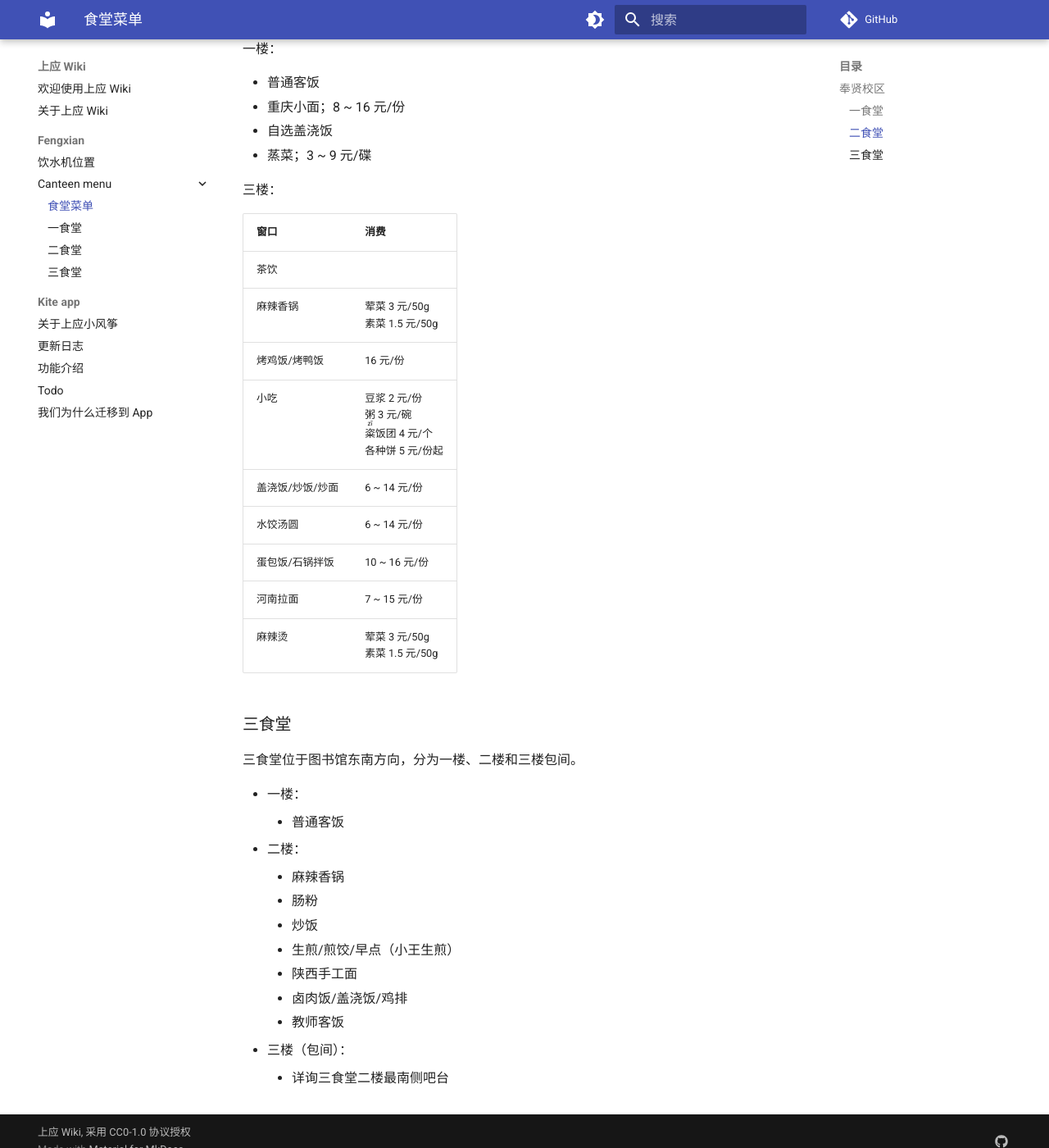
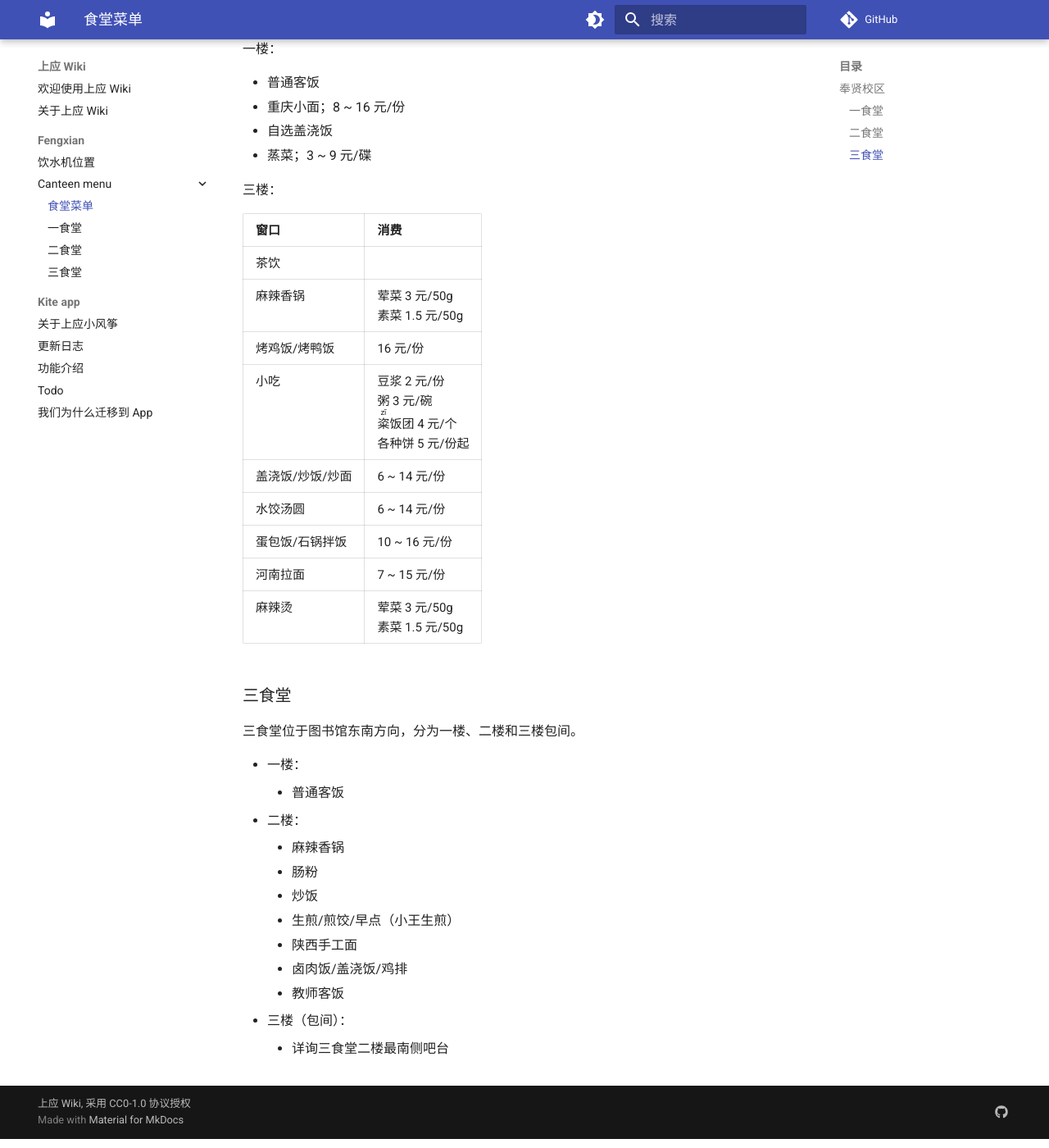
Before and after one commit to SIT-kite/SIT-wiki, an MkDocs documentation site: the page built from docs/fengxian/canteen-menu/index.md, in a window 1280 px wide and 1400 px high, scrolled down 1865 px. Shown: the whole window at 82% size. Built offline with MkDocs 1.6.1 and Material for MkDocs 9.7.7, drawn with Linux system fonts in a browser that asks for light colours; comment, search, counter and statistics services are not loaded.

Commit message:
改善表格样式

```diff
--- a/docs/stylesheets/extra.css
+++ b/docs/stylesheets/extra.css
@@ -1,11 +1,26 @@
-/* 放大 <code> 字号（.85em -> inherit） */
+/* 放大 <code> 字号 .85em -> inherit */
 .md-typeset code { font-size: inherit; }
 
-/* 放大拼音字号（50% -> 62.5%） */
+/* 放大 <table> 字号 .64rem -> .75rem */
+.md-typeset table:not([class]) { font-size: .75rem; }
+
+/* 放大拼音字号 50% -> 62.5% */
 ruby > rt { font-size: 62.5%; }
 
-/* 缩小列表项目间距（.5em -> .25em） */
+
+/* 表格边框样式 行边框 -> 全部边框 */
+.md-typeset table:not([class]) { border: none; border-collapse: collapse; }
+.md-typeset table:not([class]) th,
+.md-typeset table:not([class]) td { border: .05rem solid var(--md-typeset-table-color); }
+
+
+/* 减小表格单元内边距 .9375em 1.25em -> */
+.md-typeset table:not([class]) th,
+.md-typeset table:not([class]) td { padding: .5em 1em; }
+
+/* 缩小列表项目间距 .5em -> .25em */
 .md-typeset ol li, .md-typeset ul li { margin-bottom: .25em; }
+
 
 /* 修复任务列表复选框偏移问题（多由浏览器默认样式造成） */
 .md-typeset .task-list-item [type="checkbox"] { margin: 0; }
```
Also changed, not shown: mkdocs.yml (+8 -2 lines).
